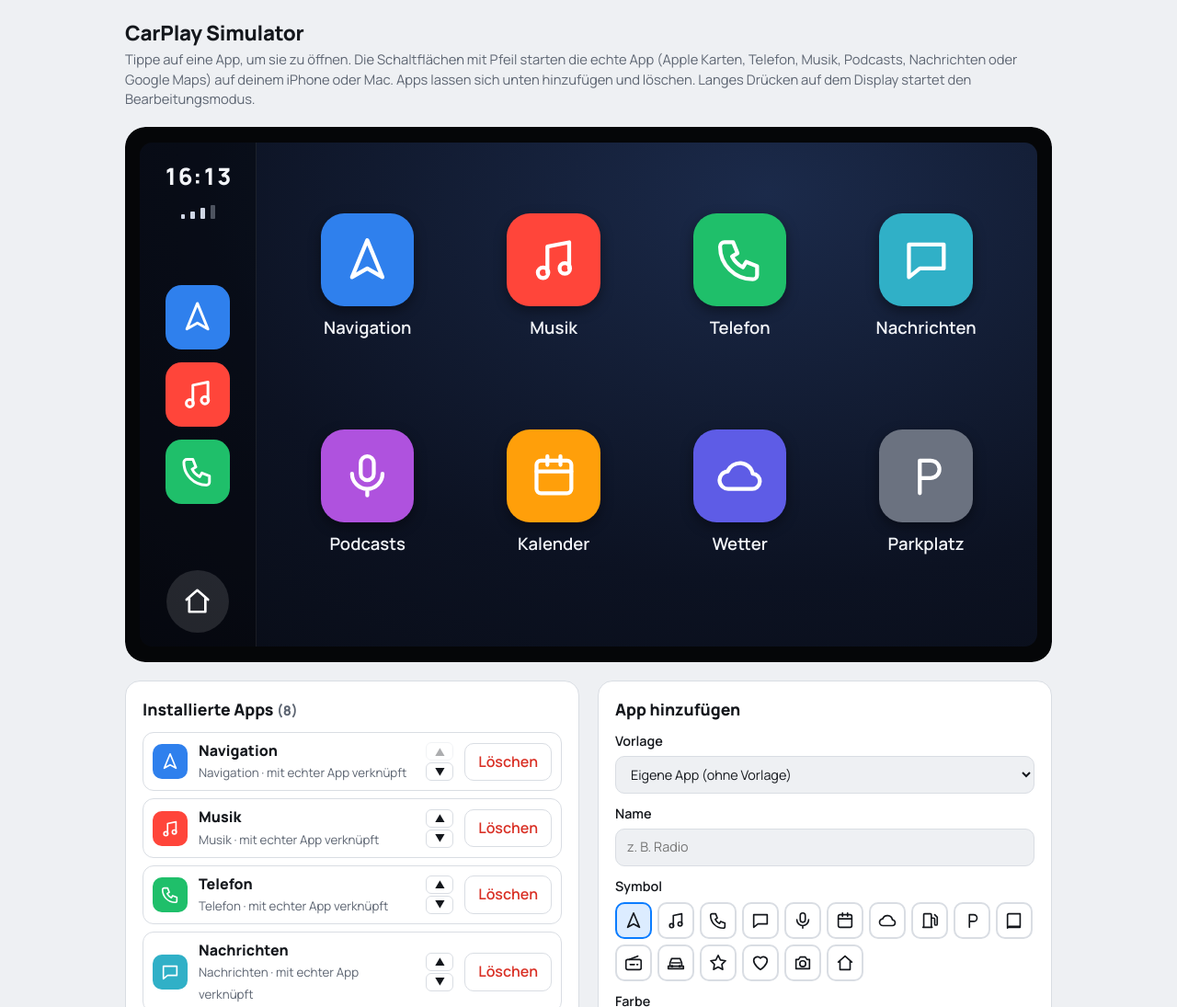
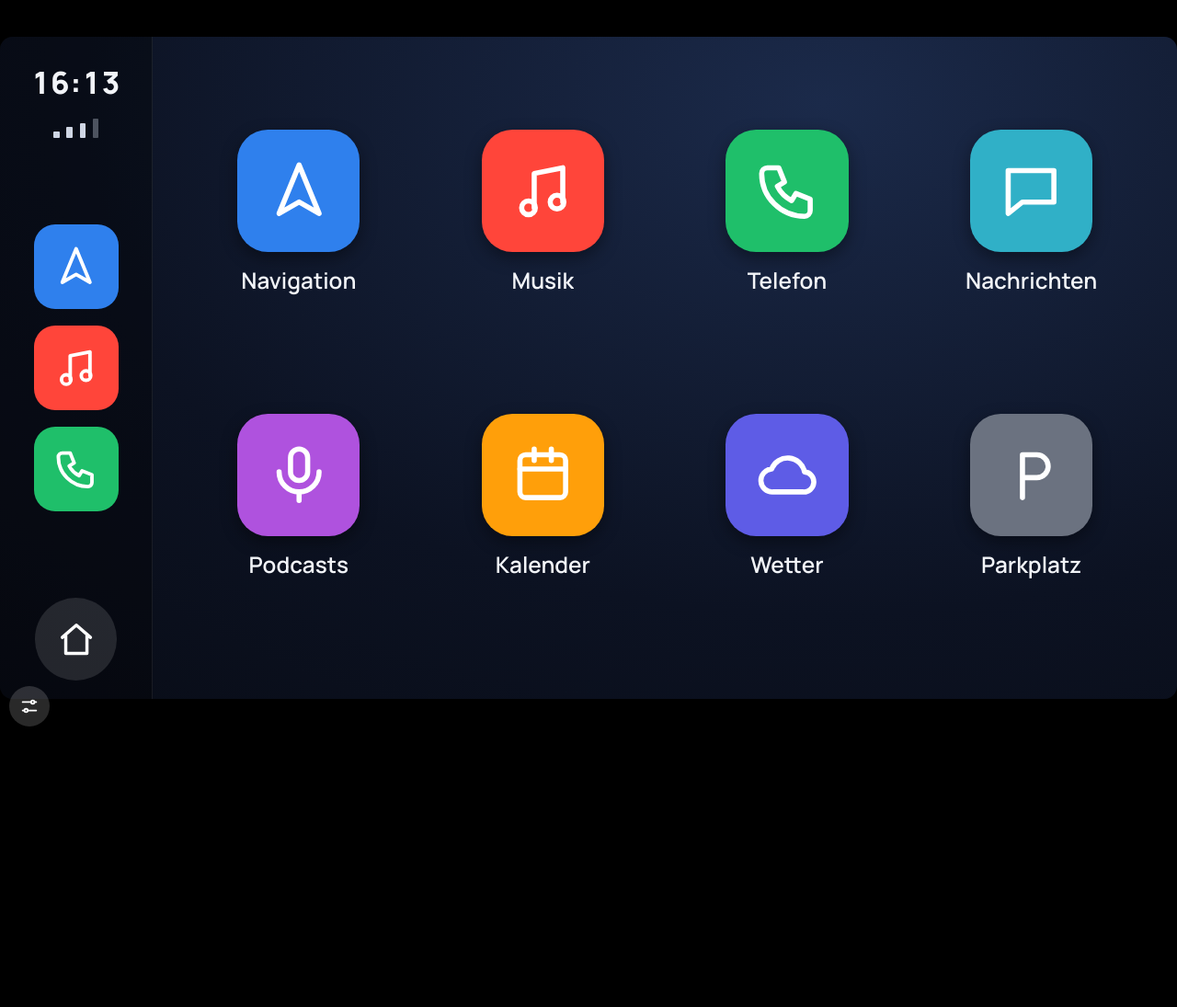
Before and after one commit to PACI1-FUN/Apps-reduced, a plain HTML site: page index.html in a window 1280 px wide. Shown: the top 1095 px of the page at 92% size. After the commit the page ends 800 px from the top, so only its background shows below. Drawn offline with Linux system fonts and the light colour scheme.

Commit message:
Add files via upload

```diff
--- a/index.html
+++ b/index.html
@@ -35,9 +35,19 @@ h1{font-size:1.4rem;margin:0;font-weight:800;letter-spacing:-.01em}
 .sub{color:var(--muted);margin:2px 0 0;font-size:.92rem}
 
 /* ---------- Display ---------- */
-.stage{overflow-x:auto;border-radius:22px}
-.bezel{min-width:640px;background:#050608;padding:1.6%;border-radius:22px;box-shadow:0 14px 40px rgba(0,0,0,.35)}
-.screen{container-type:size;width:100%;aspect-ratio:16/9;border-radius:14px;overflow:hidden;position:relative;color:#f2f4f8;
+html,body{height:100%;overflow:hidden;background:#000}
+.stage{position:fixed;inset:0;background:#000;overflow:hidden;container-type:size}
+.rot{--W:100cqw;--H:100cqh;position:absolute;top:0;left:0;width:var(--W);height:var(--H);display:grid;place-items:center;background:#000}
+@media (orientation:portrait){
+  .rot{--W:100cqh;--H:100cqw;left:100cqw;transform-origin:0 0;transform:rotate(90deg)}
+}
+.gear{position:fixed;left:10px;bottom:10px;width:44px;height:44px;border-radius:50%;border:0;background:rgba(255,255,255,.16);color:#fff;cursor:pointer;z-index:10;display:grid;place-items:center;padding:0}
+.gear:hover{background:rgba(255,255,255,.28)}
+.gear svg{width:22px;height:22px;stroke:currentColor;fill:none;stroke-width:2;stroke-linecap:round}
+.sheet{position:fixed;inset:0;z-index:20;background:var(--bg);overflow:auto}
+.sheet[hidden]{display:none}
+.sheethead{display:flex;justify-content:flex-end}
+.screen{container-type:size;width:min(var(--W),calc(var(--H)*16/9));aspect-ratio:16/9;border-radius:14px;overflow:hidden;position:relative;color:#f2f4f8;
   background:radial-gradient(120% 140% at 70% 10%,#1b2a4a 0%,#0c1222 55%,#070a12 100%);display:flex;user-select:none;-webkit-user-select:none}
 .side{width:13cqw;flex:none;display:flex;flex-direction:column;align-items:center;padding:2cqw 0 1.6cqw;gap:1.2cqw;background:rgba(0,0,0,.35);border-right:1px solid rgba(255,255,255,.08)}
 .clock{font-weight:800;font-size:2.6cqw;font-variant-numeric:tabular-nums;letter-spacing:.02em}
@@ -141,14 +151,11 @@ legend{font-weight:600;font-size:.9rem;padding:0;margin-bottom:6px}
 </style>
 </head>
 <body>
+<div class="stage"><div class="rot"><div class="screen" id="screen" aria-label="Fahrzeugdisplay"></div></div></div>
+<button class="gear" id="gear" type="button" aria-label="Apps verwalten" aria-expanded="false"><svg viewBox="0 0 24 24" aria-hidden="true"><path d="M4 7h10M18 7h2M4 17h2M10 17h10"/><circle cx="16" cy="7" r="2"/><circle cx="8" cy="17" r="2"/></svg></button>
+<div class="sheet" id="sheet" hidden>
 <div class="wrap">
-  <header>
-    <h1>CarPlay Simulator</h1>
-    <p class="sub">Tippe auf eine App, um sie zu öffnen. Die Schaltflächen mit Pfeil starten die echte App (Apple Karten, Telefon, Musik, Podcasts, Nachrichten oder Google Maps) auf deinem iPhone oder Mac. Apps lassen sich unten hinzufügen und löschen. Langes Drücken auf dem Display startet den Bearbeitungsmodus.</p>
-  </header>
-
-  <div class="stage"><div class="bezel"><div class="screen" id="screen" aria-label="Fahrzeugdisplay"></div></div></div>
-
+  <div class="sheethead"><button class="btn" id="close" type="button">Schliessen</button></div>
   <div class="cols">
     <section class="panel" aria-labelledby="h-list">
       <h2 id="h-list">Installierte Apps <span id="count" class="sub"></span></h2>
@@ -180,9 +187,8 @@ legend{font-weight:600;font-size:.9rem;padding:0;margin-bottom:6px}
           </select>
         </label>
         <label class="f" for="f-link">Link zur echten App
-          <input type="text" id="f-link" placeholder="https://… oder tel:{q}" autocomplete="off" inputmode="url">
+          <input type="text" id="f-link" placeholder="https://… oder tel:{q}  ({q} = Ziel bzw. Nummer)" autocomplete="off" inputmode="url">
         </label>
-        <p class="sub" style="margin:6px 0 0;font-size:.82rem">{q} wird durch das Ziel bzw. die Nummer ersetzt. Erlaubt sind https, tel, sms, music, podcasts, maps, comgooglemaps und waze.</p>
         <label class="f" for="f-note">Notiz (nur bei „Allgemein“)
           <input type="text" id="f-note" maxlength="80" placeholder="Text, der in der App erscheint" autocomplete="off">
         </label>
@@ -191,6 +197,7 @@ legend{font-weight:600;font-size:.9rem;padding:0;margin-bottom:6px}
       </form>
     </section>
   </div>
+</div>
 </div>
 
 <script>
@@ -275,7 +282,7 @@ legend{font-weight:600;font-size:.9rem;padding:0;margin-bottom:6px}
       '<div class="side"><div class="clock" id="clock">'+hm(now)+'</div><div class="status" aria-hidden="true"><i></i><i></i><i></i><i></i></div><div class="dock">'+dock+'</div>'+
       '<button class="home" id="home" type="button" aria-label="Home">'+svg('home').replace('<svg','<svg style="stroke:#fff;fill:none;stroke-width:1.8;stroke-linecap:round;stroke-linejoin:round"')+'</button></div>'+
       '<div class="main">'+
-        (S.edit?'<button class="editbar" data-act="done" type="button">Fertig</button><div class="hint">Zum Verschieben eine App ziehen oder antippen und dann die Zielposition antippen.</div>':'')+
+        (S.edit?'<button class="editbar" data-act="done" type="button">Fertig</button>':'')+
         '<div class="grid">'+items.join('')+'</div>'+
         (pages>1?'<button class="nav l" data-page="'+Math.max(0,S.page-1)+'" aria-label="Vorherige Seite" type="button">&lsaquo;</button><button class="nav r" data-page="'+Math.min(pages-1,S.page+1)+'" aria-label="Nächste Seite" type="button">&rsaquo;</button>':'')+
         '<div class="pager">'+(pages>1?dots:'')+'</div>'+
@@ -368,7 +375,7 @@ legend{font-weight:600;font-size:.9rem;padding:0;margin-bottom:6px}
     t=e.target.closest('[data-act]');
     if(t){var a=t.getAttribute('data-act');
       if(a==='done'){S.edit=false;S.sel=null;renderScreen()}
-      if(a==='add'){var f=document.getElementById('f-name');f.scrollIntoView({behavior:'smooth',block:'center'});f.focus()}
+      if(a==='add'){openSheet();document.getElementById('f-name').focus()}
       return}
     if(e.target.closest('#home')){goHome();return}
     t=e.target.closest('[data-dest]');
@@ -393,6 +400,14 @@ legend{font-weight:600;font-size:.9rem;padding:0;margin-bottom:6px}
     lp=setTimeout(function(){S.edit=true;renderScreen()},650);
   });
   ['pointerup','pointerleave','pointercancel'].forEach(function(ev){$screen.addEventListener(ev,function(){clearTimeout(lp)})});
+
+  /* Verwaltung ein-/ausblenden */
+  var $sheet=document.getElementById('sheet'), $gear=document.getElementById('gear');
+  function openSheet(){$sheet.hidden=false;$gear.setAttribute('aria-expanded','true')}
+  function closeSheet(){$sheet.hidden=true;$gear.setAttribute('aria-expanded','false')}
+  $gear.addEventListener('click',function(){$sheet.hidden?openSheet():closeSheet()});
+  document.getElementById('close').addEventListener('click',closeSheet);
+  document.addEventListener('keydown',function(e){if(e.key==='Escape'&&!$sheet.hidden)closeSheet()});
 
   /* Verschieben */
   function idxOf(id){for(var i=0;i<S.apps.length;i++)if(S.apps[i].id===id)return i;return -1}
@@ -450,7 +465,7 @@ legend{font-weight:600;font-size:.9rem;padding:0;margin-bottom:6px}
     b=e.target.closest('[data-down]'); if(b){moveBy(b.getAttribute('data-down'),1);return}
   });
   function syncEditBtn(){document.getElementById('btn-edit').setAttribute('aria-pressed',S.edit?'true':'false')}
-  document.getElementById('btn-edit').addEventListener('click',function(){S.edit=!S.edit;S.sel=null;if(S.edit)S.open=null;renderScreen()});
+  document.getElementById('btn-edit').addEventListener('click',function(){S.edit=!S.edit;S.sel=null;if(S.edit)S.open=null;renderScreen();if(S.edit)closeSheet()});
   document.getElementById('btn-reset').addEventListener('click',function(){
     S.apps=DEFAULTS.map(function(a){return Object.assign({},a)});S.recent=[];S.page=0;S.open=null;S.edit=false;
     save();renderScreen();renderList();
```
